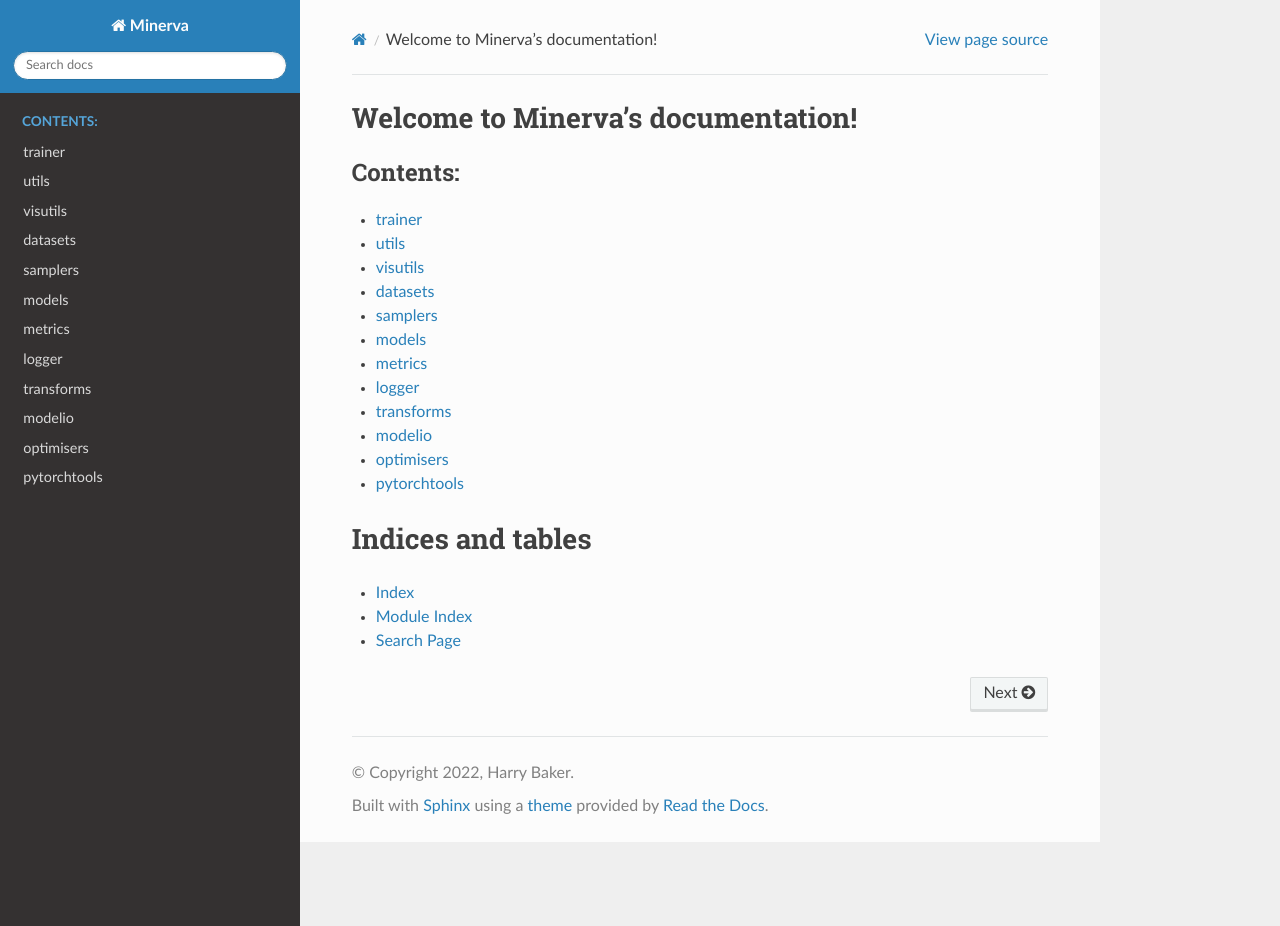
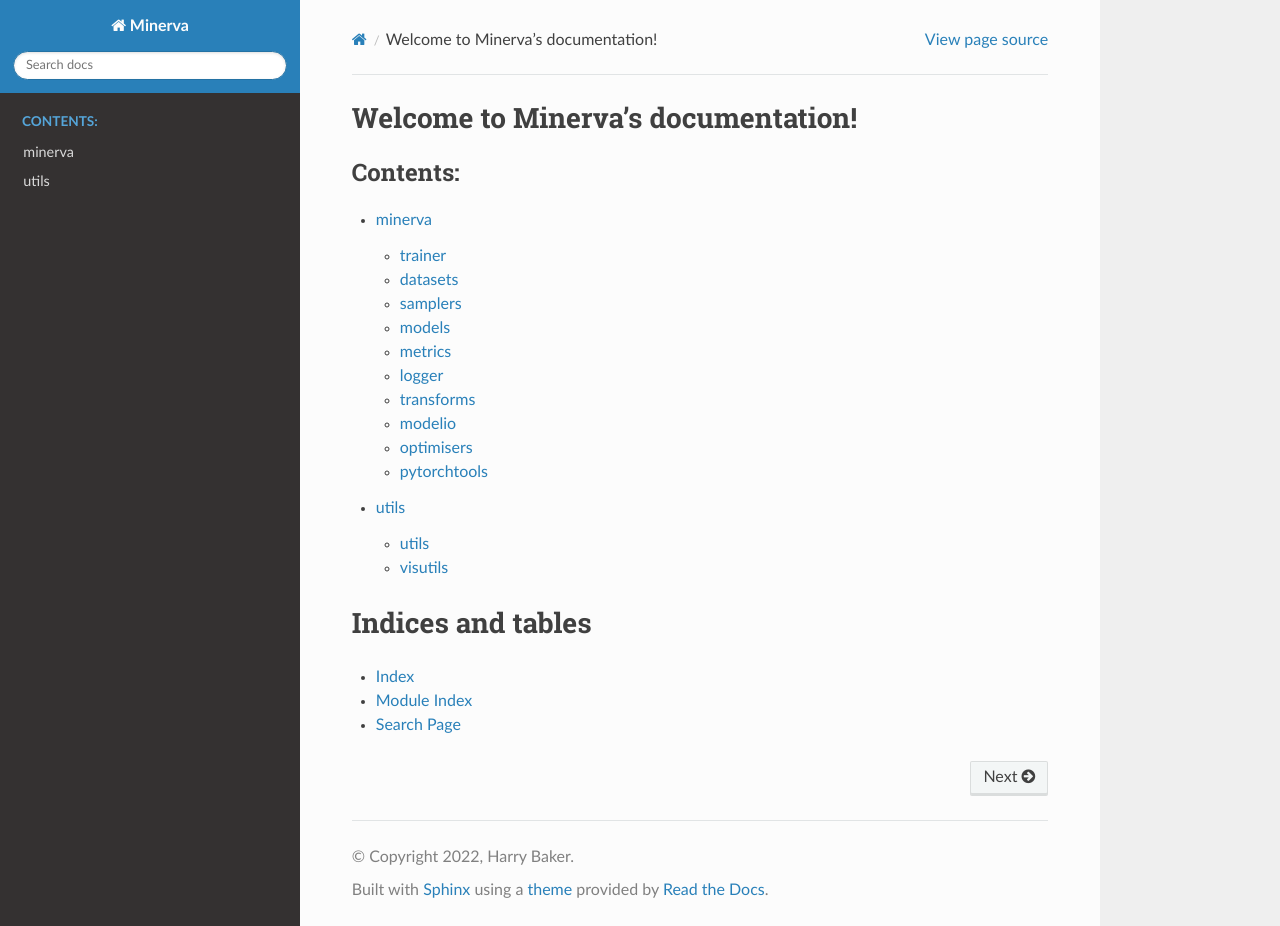
Before and after one commit to Pale-Blue-Dot-97/Minerva, a Sphinx documentation site: the page built from docs/index.rst, in a window 1280 px wide and 926 px high. Built offline with Sphinx 7.4.7 and the Read the Docs theme 2.0.0, drawn with Linux system fonts in a browser that asks for light colours.

Commit message:
Restructured doc indexes

```diff
--- a/docs/index.rst
+++ b/docs/index.rst
@@ -10,18 +10,8 @@ Welcome to Minerva's documentation!
    :maxdepth: 2
    :caption: Contents:
 
-   source/minerva/trainer
-   source/utils/utils
-   source/utils/visutils
-   source/minerva/datasets
-   source/minerva/samplers
-   source/minerva/models
-   source/minerva/metrics
-   source/minerva/logger
-   source/minerva/transforms
-   source/minerva/modelio
-   source/minerva/optimisers
-   source/minerva/pytorchtools
+   source/minerva/index
+   source/utils/index
 
 Indices and tables
 ==================
```
Also changed, not shown: docs/source/minerva/index.rst (added, +17 -0 lines), docs/source/utils/index.rst (added, +9 -0 lines).
